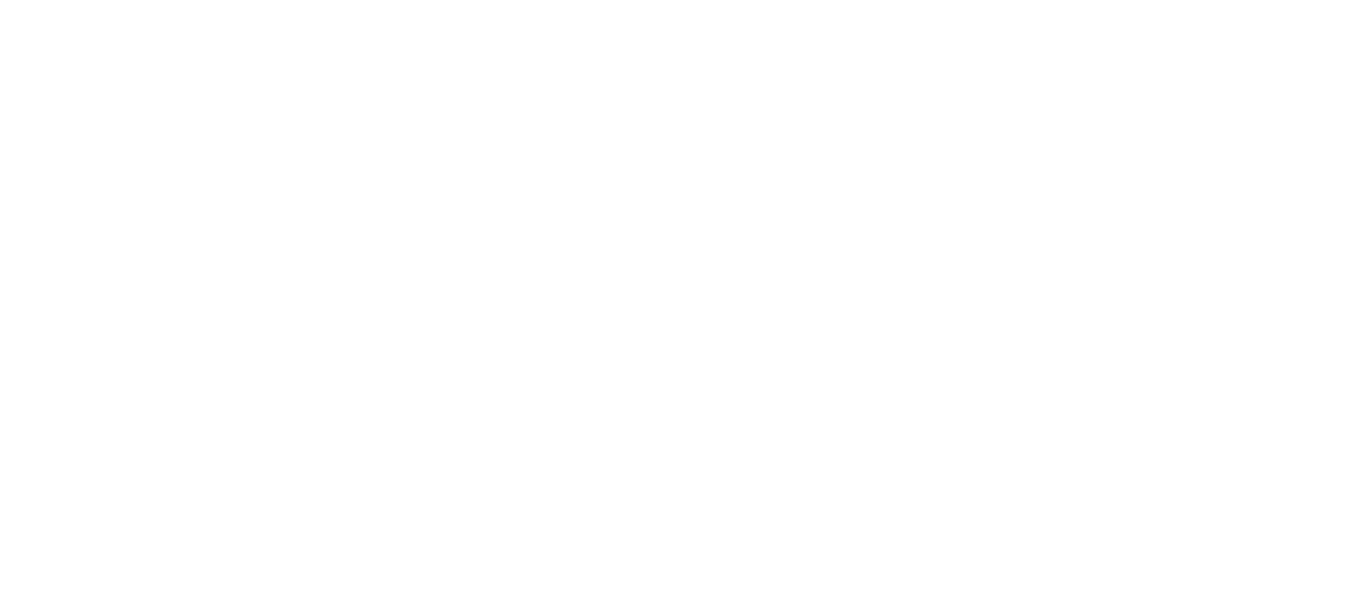
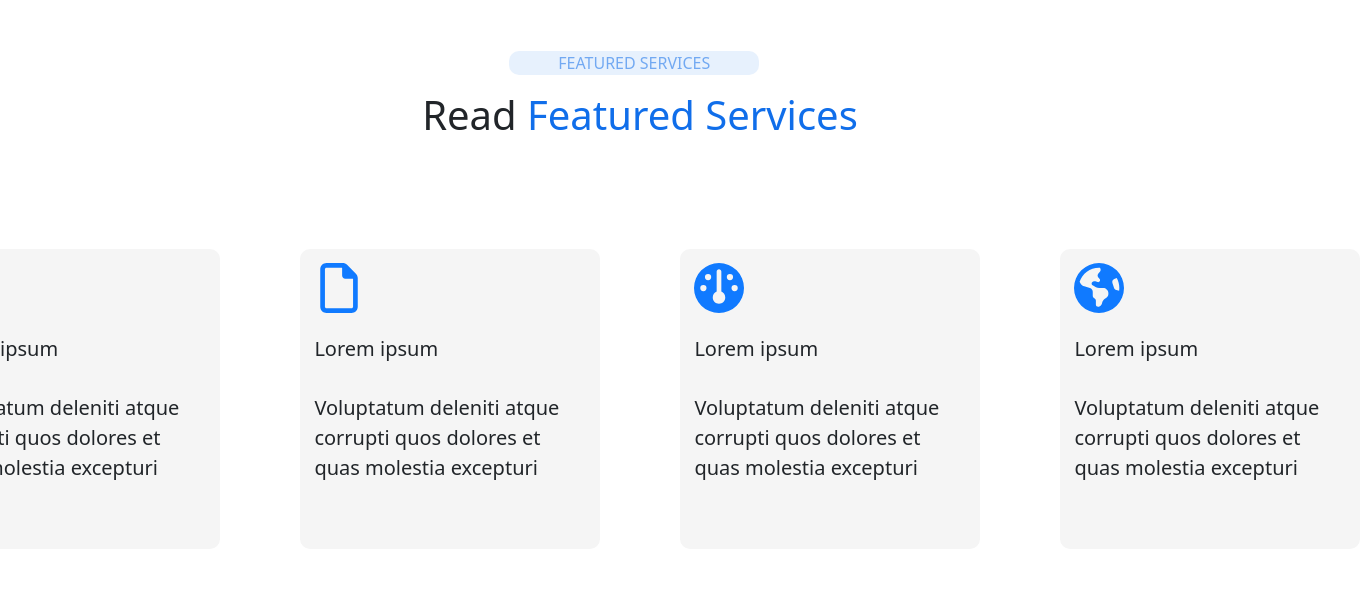
Before and after one commit to Aizawoa/PROJETSASS, a website: page index.html in a window 1280 px wide. Shown: the whole page, 1360 px wide, since content can reach past the window. Drawn offline with nearby package versions, Linux system fonts and the light colour scheme.

Commit message:
section une finie

```diff
--- a/index.html
+++ b/index.html
@@ -7,6 +7,43 @@
     <link rel="stylesheet" href="./public/css/style.css">
 </head>
 <body>
+    <section class="featured">
+        <div class="services">
+            <p class="para">FEATURED SERVICES</p>
+            <h1>Read <span> Featured Services </span></h1>
+        </div>
+        <div class="boite">
+            <div class="carte">
+                <img class="image" src="./public/img/dribbble-brands-solid.svg" alt="">
+                <br><br>
+                <h5>Lorem ipsum</h5>
+                <br>
+                <p>Voluptatum deleniti atque corrupti quos dolores et quas molestia excepturi</p>
+            </div>
+            <div class="carte">
+                <img class="image" src="./public/img/file-regular.svg" alt="">
+                <br><br>
+                <h5>Lorem ipsum</h5>
+                <br>
+                <p>Voluptatum deleniti atque corrupti quos dolores et quas molestia excepturi</p>
+            </div>
+            <div class="carte">
+                <img class="image" src="./public/img/gauge-solid.svg" alt="">
+                <br><br>
+                <h5>Lorem ipsum</h5>
+                <br>
+                <p>Voluptatum deleniti atque corrupti quos dolores et quas molestia excepturi</p>
+            </div>
+            <div class="carte">
+                <img class="image" src="./public/img/earth-americas-solid.svg" alt="">
+                <br><br>
+                <h5>Lorem ipsum</h5>
+                <br>
+                <p>Voluptatum deleniti atque corrupti quos dolores et quas molestia excepturi</p>
+            </div>
+        </div>
+    </section>
+
 
     <script src="./node_modules/bootstrap/dist/js/bootstrap.bundle.js"></script>
 </body>
--- /dev/null
+++ b/public/src/sass/modules/_featservice.sass
@@ -0,0 +1,48 @@
+// section featured
+
+.featured
+    width: 100%
+    height: 600px
+    display: flex
+    flex-direction: column
+    justify-content: space-around
+    align-items: center
+    text-align: center
+
+.boite
+    display: flex
+    gap: 5rem
+    text-align: center
+
+.para
+    color: #72a9f2
+    background-color: #e7f1fd
+    border-radius: 10px
+    width: 250px
+    margin-left: 20%
+
+span
+    color: #106eea
+
+
+
+
+
+.image
+    width: 50px
+    height: 50px
+    filter: invert(30%) sepia(100%) saturate(1500%) hue-rotate(200deg) brightness(100%)
+    color: #2379ec
+
+.carte
+    width: 300px
+    height: 300px
+    background-color: whitesmoke
+    border-radius: 10px
+    text-align: left
+    padding-left: 1%
+    padding-top: 1%
+
+    p
+        width: 270px
+        font-size: 20px
--- a/public/src/sass/style.sass
+++ b/public/src/sass/style.sass
@@ -1,3 +1,5 @@
 @import ../../../node_modules/bootstrap/scss/bootstrap.scss
 
 @import ./modules/_header
+
+@import ./modules/_featservice
```
Also changed, not shown: public/css/style.css, public/img/dribbble-brands-solid.svg (added), public/img/earth-americas-solid.svg (added), public/img/file-regular.svg (added), public/img/gauge-solid.svg (added), 1 other file.
